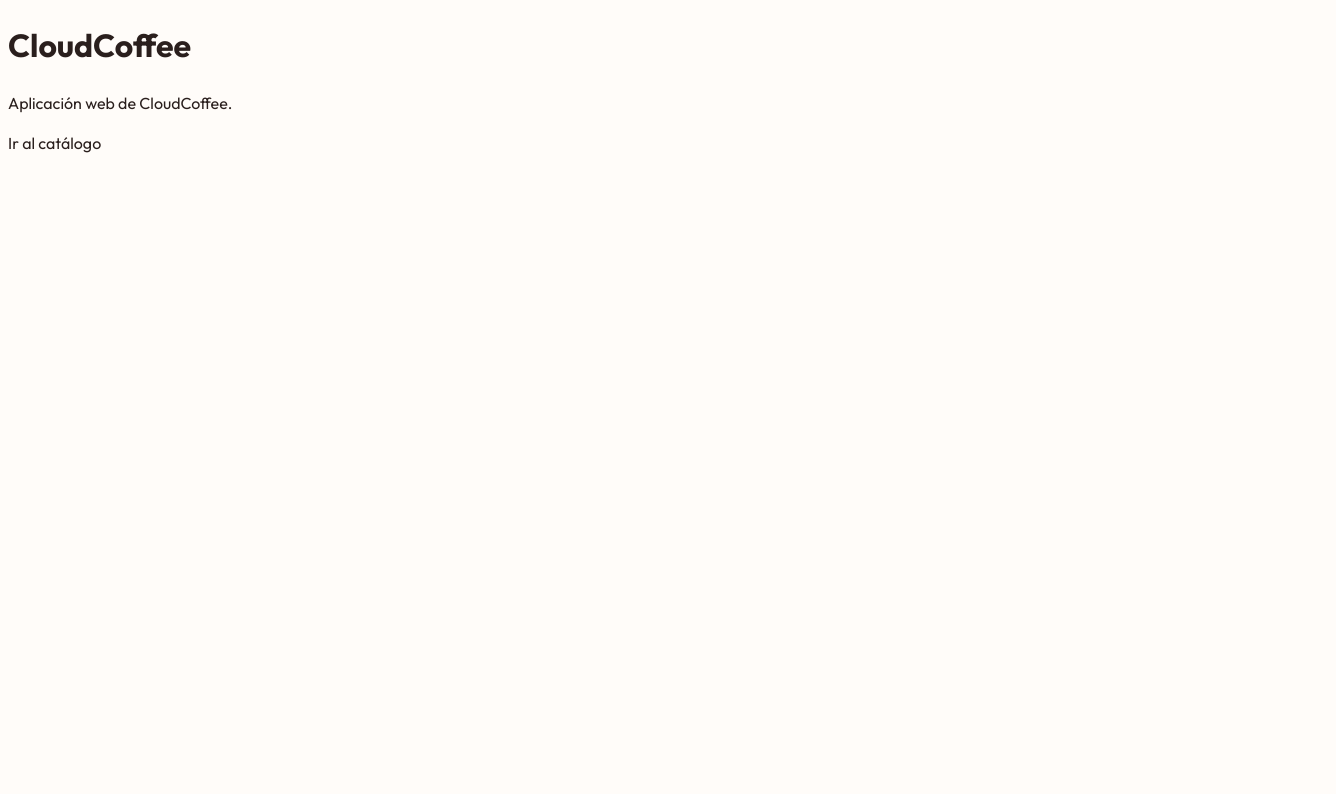
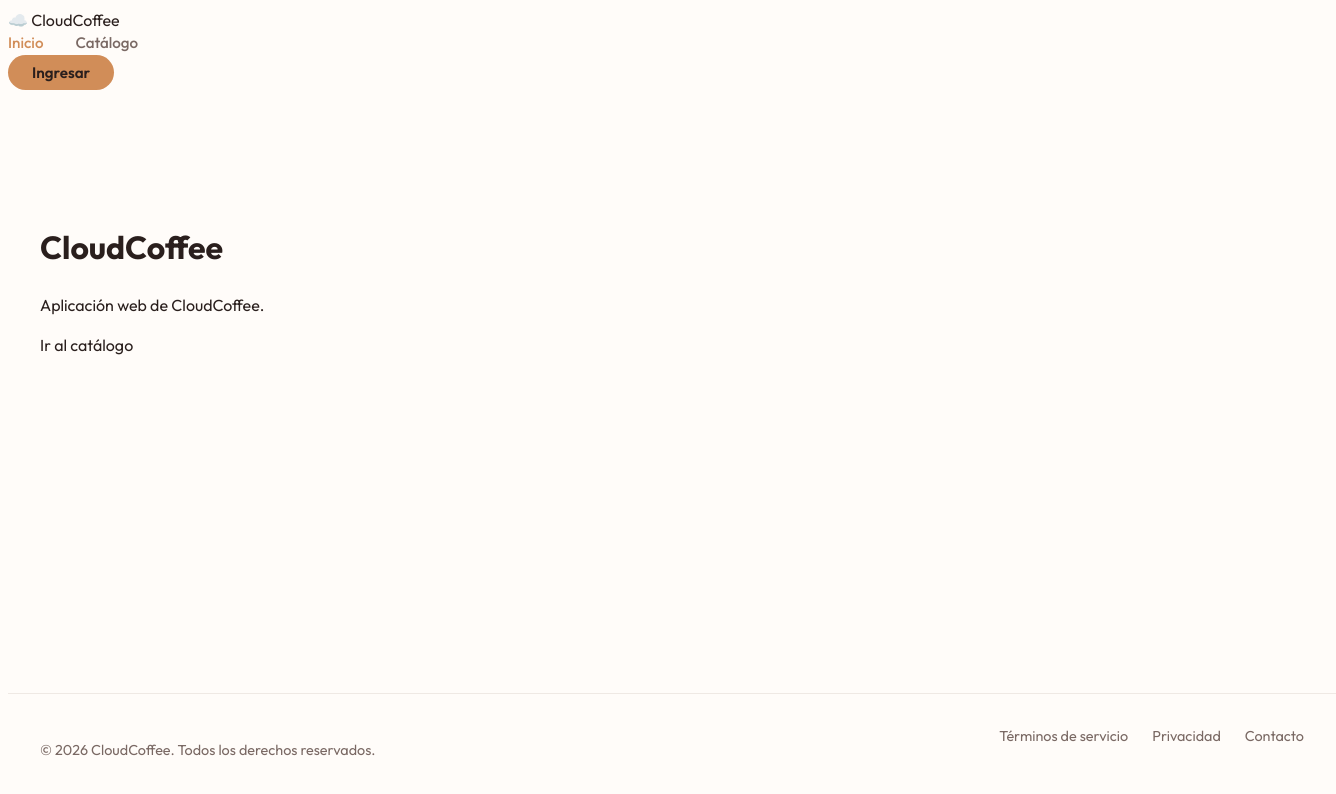
Before and after one commit to CloudCoffee-Project/CloudCoffee, a React (Vite) app in the folder web/: page / in a window 1280 px wide. Shown: the top 794 px of the page, 1336 px wide, since content can reach past the window. Built offline with nearby package versions, Linux system fonts and the light colour scheme; no server answers.

Commit message:
feat(web): Se configuro App.tsx para visualizar nuestro Layout

```diff
--- a/web/src/App.tsx
+++ b/web/src/App.tsx
@@ -1,12 +1,19 @@
 import { Routes, Route } from 'react-router';
 import { CatalogPage } from './pages/CatalogPage';
 import { HomePage } from './pages/HomePage';
+import { MainLayout } from './components/layout/MainLayout';
 
 export function App() {
   return (
     <Routes>
-      <Route path="/" element={<HomePage />} />
-      <Route path="/catalogo" element={<CatalogPage />} />
+      {/* Todo lo que esté DENTRO de esta ruta compartira el Navbar y Footer */}
+      <Route element={<MainLayout />}>
+
+        {/* Rutas específicas */}
+        <Route path="/" element={<HomePage />} />
+        <Route path="/catalogo" element={<CatalogPage />} />
+
+      </Route>
     </Routes>
   );
 }
```
